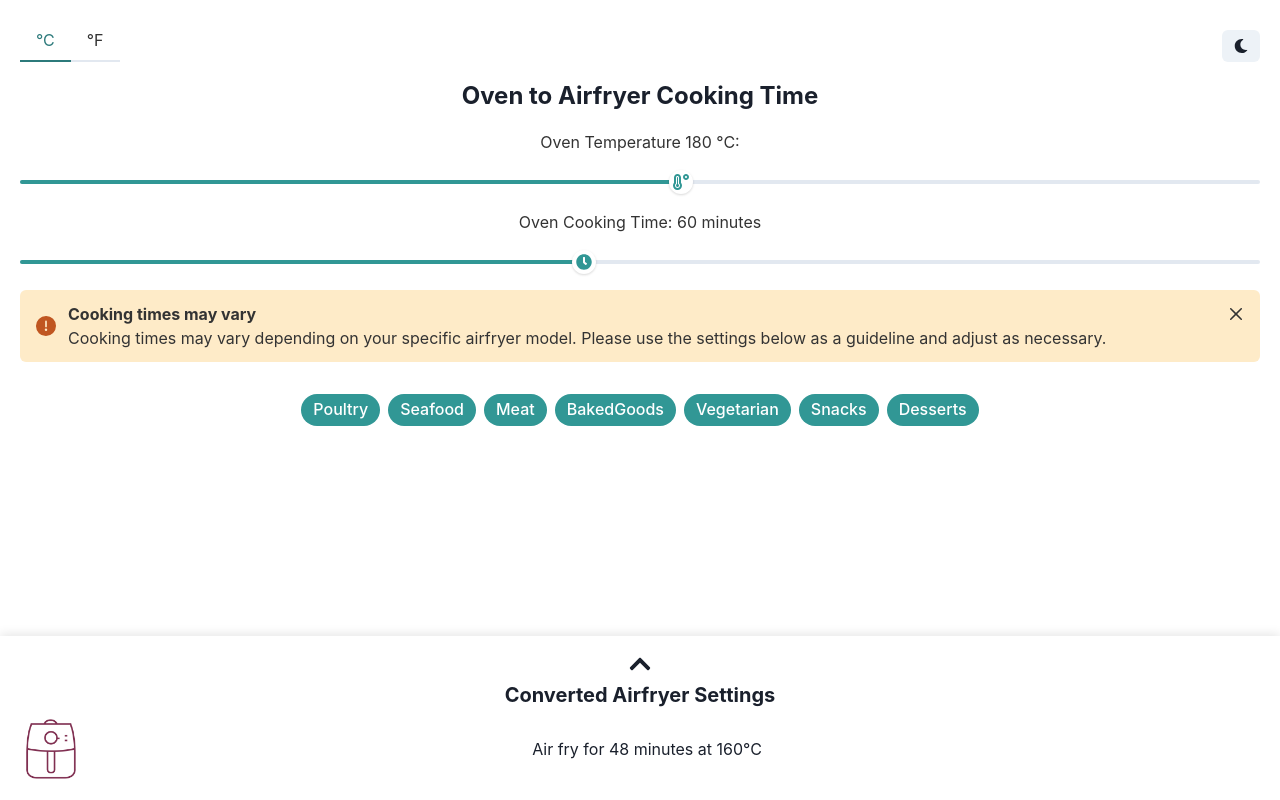
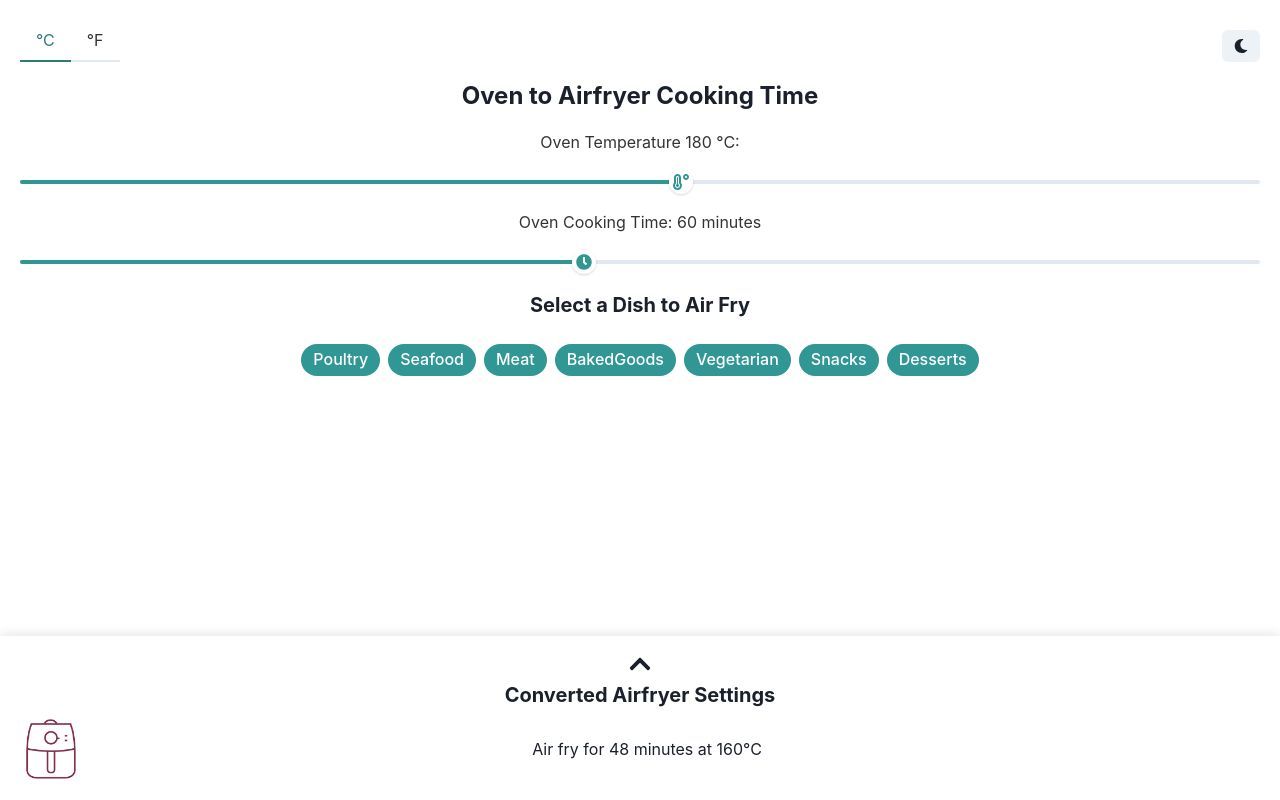
Before and after one commit to OlekOlaisen/Airfryer-Converter, a React (Create React App) app: page / in a window 1280 px wide. Built offline with nearby package versions, Linux system fonts and the light colour scheme.

Commit message:
Refactor imports and remove unnecessary code

```diff
--- a/src/App.js
+++ b/src/App.js
@@ -26,18 +26,7 @@ import {
   FaChevronUp,
   FaChevronDown,
 } from "react-icons/fa";
-import {
-  Alert,
-  AlertIcon,
-  AlertTitle,
-  AlertDescription,
-  Tabs,
-  TabList,
-  Tab,
-  Collapse,
-  CloseButton,
-  Image,
-} from "@chakra-ui/react";
+import { Tabs, TabList, Tab, Collapse, Image } from "@chakra-ui/react";
 import ChickenRoast from "./assets/poultry/chickenroast.jpg";
 import Turkey from "./assets/poultry/turkey.jpg";
 import Duck from "./assets/poultry/duck.jpg";
@@ -88,9 +77,22 @@ function App() {
   const [isCustomSetting, setIsCustomSetting] = useState(false);
   const [isFooterExpanded, setIsFooterExpanded] = useState(false);
   const [selectedDishInstructions, setSelectedDishInstructions] = useState("");
-  const [alertVisible, setAlertVisible] = useState(true);
+
   const [selectedCategory, setSelectedCategory] = useState(null); // New state for managing selected category
   const toast = useToast();
+
+  useEffect(() => {
+    // Display the alert as a toast on initial load
+    toast({
+      title: "Cooking times may vary",
+      description:
+        "Cooking times may vary depending on your specific airfryer model. Please use the settings below as a guideline and adjust as necessary.",
+      status: "warning",
+      duration: 5000, // Duration in milliseconds; 9000 for 9 seconds
+      isClosable: true,
+      position: "top", // Display at the top
+    });
+  }, [toast]);
 
   const bgColor = { light: "white", dark: "blue.900" };
   const primaryTextColor = { light: "gray.800", dark: "gray.800" };
@@ -513,11 +515,6 @@ function App() {
     }
   };
 
-  const closeAlert = () => {
-    console.log("Closing alert"); // Debugging line
-    setAlertVisible(false);
-  };
-
   const defaultTabIndex = parseInt(
     localStorage.getItem("tempUnitIndex") || "0",
     10
@@ -650,26 +647,17 @@ function App() {
           </VStack>
         </Box>
 
-        {alertVisible && (
-          <Alert status="warning" borderRadius="md" mb={4}>
-            <AlertIcon />
-            <Box flex="1">
-              <AlertTitle>Cooking times may vary</AlertTitle>
-              <AlertDescription display="block">
-                Cooking times may vary depending on your specific airfryer
-                model. Please use the settings below as a guideline and adjust
-                as necessary.
-              </AlertDescription>
-            </Box>
-            <CloseButton
-              onClick={closeAlert}
-              position="absolute"
-              right="8px"
-              top="8px"
-            />
-          </Alert>
-        )}
         <Flex wrap="wrap" justifyContent="center" gap={2}>
+          <Text
+            fontSize="xl"
+            fontWeight="bold"
+            color={secondaryTextColor[colorMode]}
+            textAlign="center"
+            w="full"
+            mb={4}
+          >
+            Select a Dish to Air Fry
+          </Text>
           {Object.keys(foodCategories).map((category) => (
             <Tag
               size="lg"
```
